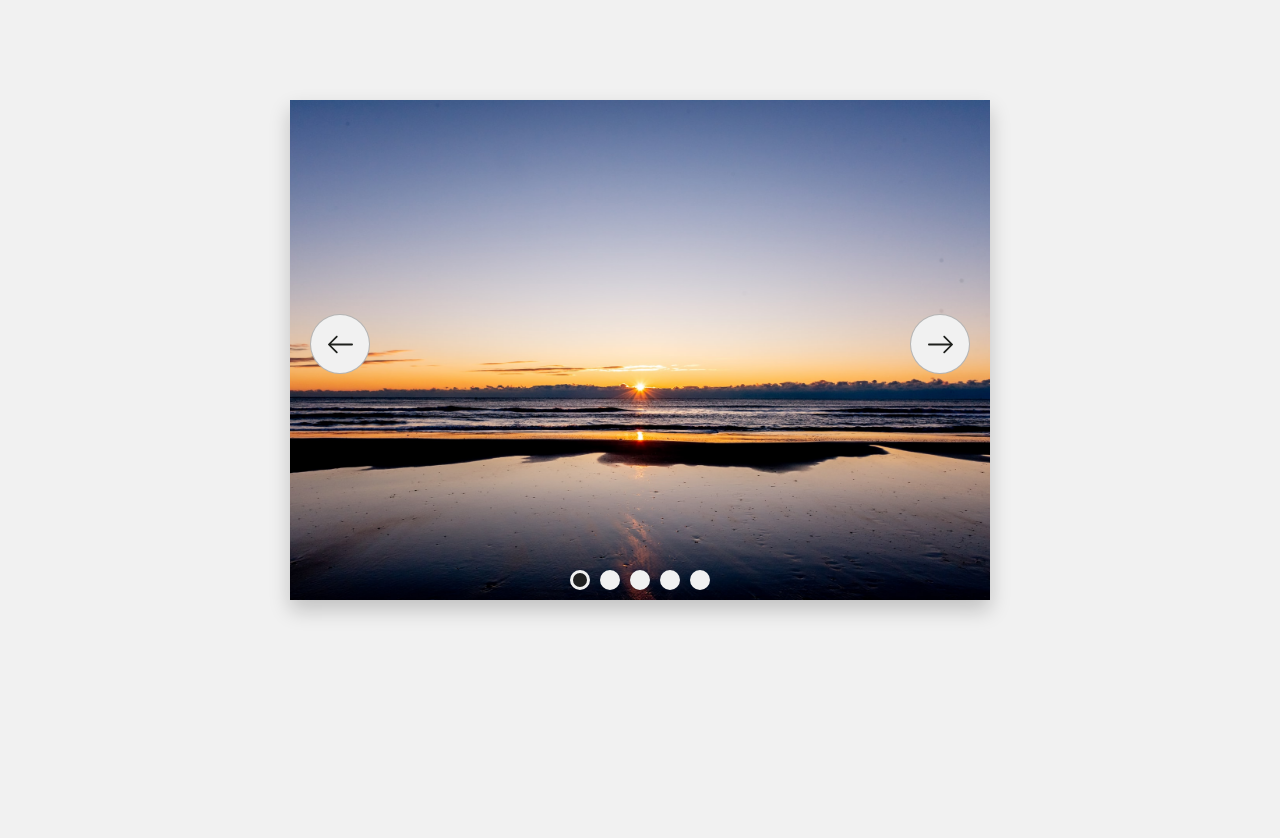
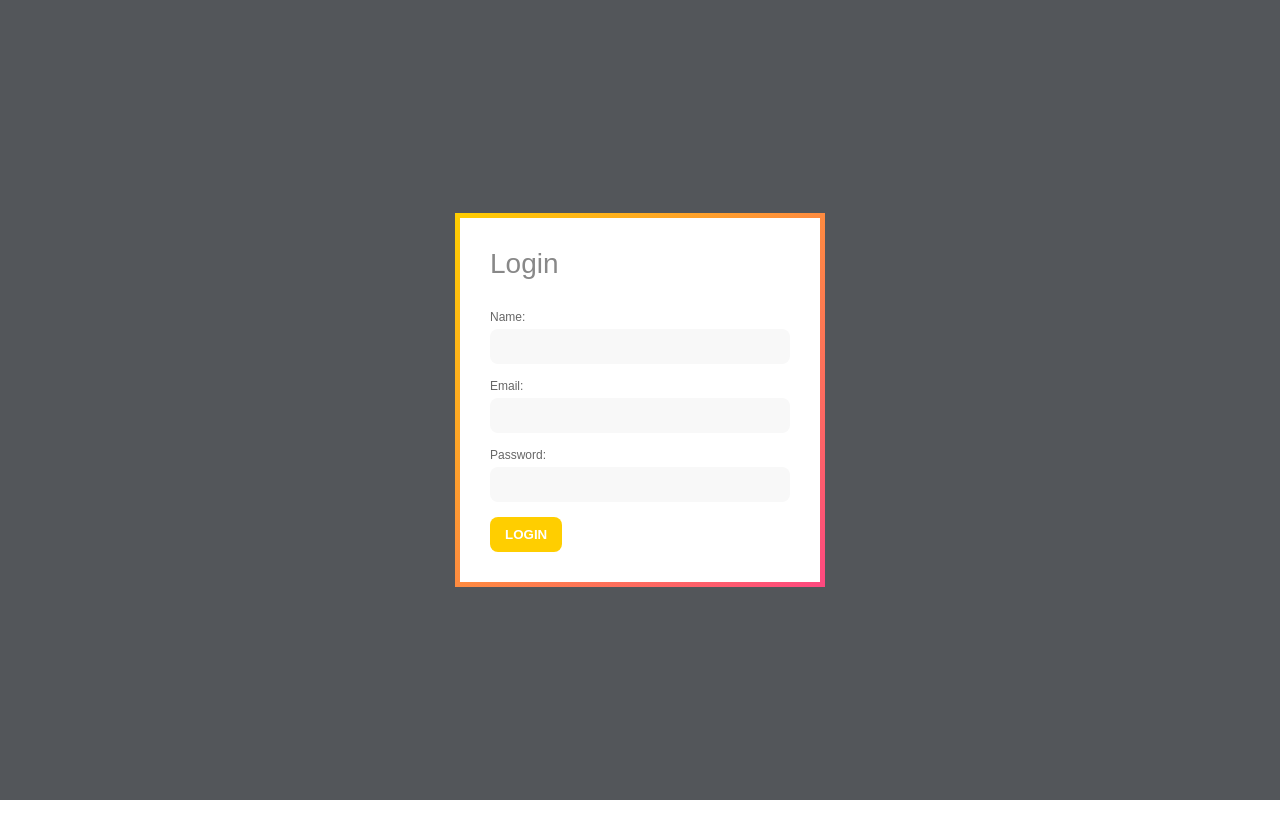
Before and after one commit to LinJie09/my-react-app, a React (Create React App) app: page / in a window 1280 px wide. Shown: the top 838 px of the page. After the commit the page ends 800 px from the top, so only its background shows below. Built offline with nearby package versions, Linux system fonts and the light colour scheme.

Commit message:
2022/03/20

```diff
--- a/package.json
+++ b/package.json
@@ -9,6 +9,7 @@
     "create-react-app": "^5.0.0",
     "react": "^17.0.2",
     "react-dom": "^17.0.2",
+    "react-login": "^0.1.0",
     "react-scripts": "5.0.0",
     "web-vitals": "^2.1.4"
   },
--- a/src/App.js
+++ b/src/App.js
@@ -1,13 +1,55 @@
-import logo from './logo.svg';
-import './App.css';
-import Slider from './Slider/Slider';
+//import './App.css';
+//import Slider from './Slider/Slider';
 import { useState } from 'react'
+import LoginForm from './LoginForm';
+
+
 function App() {
-  return(
-    <>
-      <Slider></Slider>
-    </>
+  const adminUser = {
+    email: 'admin@admin.com',
+    password: 'admin123'
+  }
+
+  const [user, setUser] = useState({ name: '', email: '' });
+  const [error, setError] = useState('');
+
+  const Login = details => {
+    console.log(details);
+
+    if(details.email ===adminUser.email && details.password ===adminUser.password){
+      console.log('Logged in');
+      setUser({
+        name: details.name,
+        email: details.email
+      });
+    }else{
+      console.log('Details do not match!');
+      setError('Details do not match!');
+    }
+  }
+
+  const Logout = () => {
+    setUser({name: '', email: '' });
+  }
+
+  return (
+    <div className='App'>
+      {(user.email != '' )? (
+        <div className='welcome'>
+          <h2>Welcome,<span>{user.name}</span></h2>
+          <button onClick={Logout}>Logout</button>
+        </div>
+      ) : (
+        <LoginForm Login ={Login} error={error} />
+        )}
+    </div>
   );
+  // return(
+  //   <>
+  //     <Slider></Slider>
+  //   </>
+  // );
+
   // const [number, setNumber] = useState(0)
   // return (
   //   <div className='container'>
--- /dev/null
+++ b/src/LoginForm.js
@@ -0,0 +1,33 @@
+import React, { useState } from 'react'
+
+export default function LoginForm({ Login, error }) {
+    const [details, setDetails] = useState({ name: '', email: '', password: '' });
+
+    const sumbitHandler = e => {
+        e.preventDefault();
+
+        Login(details);
+    }
+
+    return (
+        <form onSubmit={sumbitHandler}>
+            <div className='form-inner'>
+                <h2>Login</h2>
+                {(error != '')?(<div className='error'>{error}</div>):''}
+                <div className='form-group'>
+                    <label htmlFor='name'>Name:</label>
+                    <input type='text' name='name' id='name' onChange={e => setDetails({ ...details, name: e.target.value })} value={details.name}/>
+                </div>
+                <div className='form-group'>
+                    <label htmlFor='email'>Email:</label>
+                    <input type='email' name='email' id='email' onChange={e => setDetails({ ...details, email: e.target.value })} value={details.email} />
+                </div>
+                <div className='form-group'>
+                    <label htmlFor='password'>Password:</label>
+                    <input type='password' name='password' id='password' onChange={e => setDetails({ ...details, password: e.target.value })} value={details.password}/>
+                </div>
+                <input type='submit' value='LOGIN' />
+            </div>
+        </form>
+    )
+}
--- a/src/index.css
+++ b/src/index.css
@@ -1,4 +1,141 @@
-body {
+*{
+  margin: 0;
+  padding: 0;
+  box-sizing: border-box;
+  font-family: montserrat,sans-serif;
+}
+
+input,button{
+  appearance: none;
+  background: none;
+  border: none;
+  outline: none;
+}
+
+.App{
+  height: 100vh;
+  display: flex;
+  align-items: center;
+  justify-content: center;
+  background-color: #53565A;
+}
+form{
+  display: block;
+  position: relative;
+}
+
+form:after{
+  content: '';
+  display: block;
+  position: absolute;
+  top: -5px;
+  left: -5px;
+  right: -5px;
+  bottom: -5px;
+  z-index: 1;
+  background-image: linear-gradient(to bottom right,#ffce00,#fe4880);
+}
+
+form .form-inner{
+  position: relative;
+  display: block;
+  background-color: #fff;
+  padding: 30px;
+  z-index: 2;
+
+}
+form .form-inner h2{
+  color: #888;
+  font-size: 28px;
+  font-weight: 500;
+  margin-bottom: 30px;
+}
+
+form .form-inner .form-group{
+  display: block;
+  width: 300px;
+  margin-bottom: 15px;
+}
+.form-inner .form-group label{
+  display: block;
+  color: #666;
+  font-size: 12px;
+  margin-bottom: 5px;
+  transition: 0.4s;
+}
+
+.form-inner .form-group:focus-within label{
+  color: #fe4880;
+}
+
+form .form-inner .form-group input{
+  display: block;
+  width: 100%;
+  padding: 10px 15px;
+  background-color: #f8f8f8;
+  border-radius: 8px;
+  transition: 0.4s;
+}
+
+form .form-inner .form-group input:focus{
+  box-shadow: 0px 0px 3px rgba(0, 0, 0, 0.2);
+
+}
+
+form .form-inner input[type='submit'],
+.welcome button{
+  display: inline-block;
+  padding: 10px 15px;
+  border-radius: 8px;
+  background-image: linear-gradient(to right,#ffce00 50%,#ffce00 50%,#fe4880);
+  background-size: 200%;
+  background-position: 0%;
+  transition: 0.4s;
+  color: #fff;
+  font-weight: 700;
+  cursor: pointer;
+}
+
+form .form-inner input[type='submit']:hover,
+.welcome button:hover{
+  background-position: 100% 0%;
+}
+
+
+.welcome{
+  width: 100%;
+  max-width: 480px;
+  background-color: #fff;
+  padding: 15px 30px;
+}
+
+.welcome h2{
+  color: #888;
+  font-size: 28px;
+  font-weight: 500;
+  margin-bottom: 30px;
+}
+
+.welcome h2 span{
+  color: #fe4880;
+  font-weight: 700;
+}
+
+
+
+
+
+
+
+
+
+
+
+
+
+
+
+/* body {
   margin: 0;
   font-family: -apple-system, BlinkMacSystemFont, 'Segoe UI', 'Roboto', 'Oxygen',
     'Ubuntu', 'Cantarell', 'Fira Sans', 'Droid Sans', 'Helvetica Neue',
@@ -10,4 +147,4 @@
 code {
   font-family: source-code-pro, Menlo, Monaco, Consolas, 'Courier New',
     monospace;
-}
+} */
```
Also changed, not shown: 1 other file (tests, documents, lock files or other folders).
